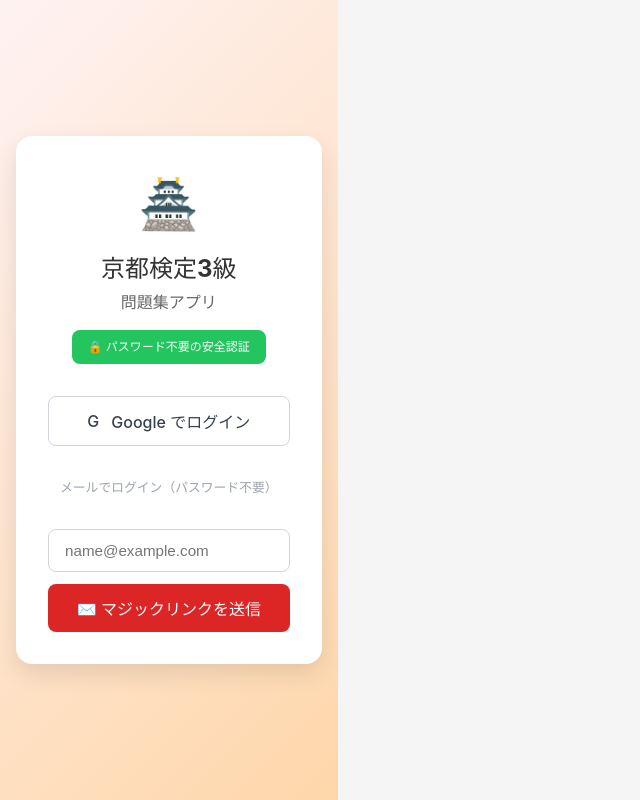
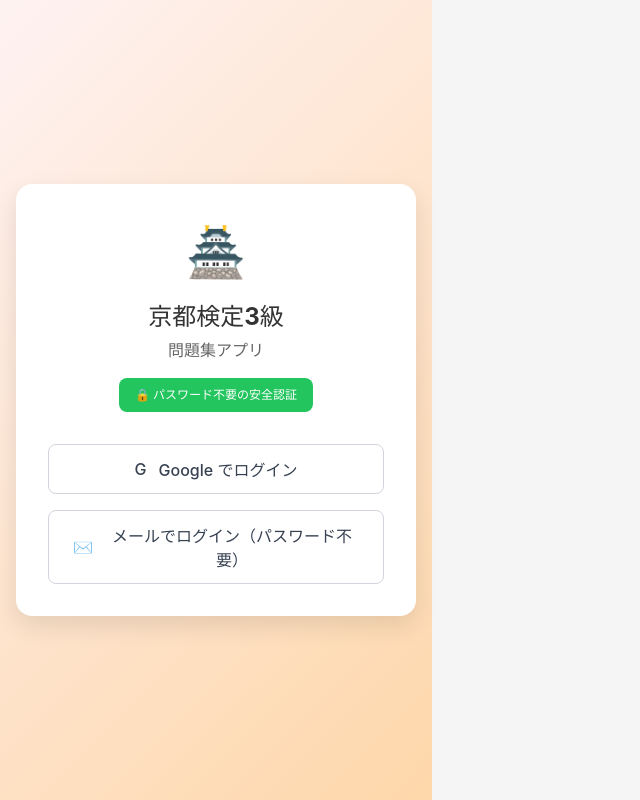
Before and after one commit to himanande/vitejs-vite-qryx7jq1, a React (Vite) app: page / in a window 1280 px wide. Shown: the whole page, without its empty margins (0-640 px from the left). Built offline with nearby package versions, Linux system fonts and the light colour scheme.

Commit message:
style & feat: メールログインボタンをGoogleボタンと同等の統一デザインへ改修、管理画面を管理者ユーザー限定表示へ制御

```diff
--- a/src/App.css
+++ b/src/App.css
@@ -103,6 +103,16 @@ body {
 }
 
 .btn-google:hover {
+  background: #f9fafb;
+}
+
+.btn-email {
+  background: white;
+  border: 1px solid #d1d5db;
+  color: #374151;
+}
+
+.btn-email:hover {
   background: #f9fafb;
 }
 
--- a/src/App.tsx
+++ b/src/App.tsx
@@ -69,6 +69,7 @@ function App() {
 
   // 認証用 State (Supabase Auth)
   const [emailInput, setEmailInput] = useState('');
+  const [showEmailForm, setShowEmailForm] = useState(false);
   const [magicLinkSent, setMagicLinkSent] = useState(false);
   const [authError, setAuthError] = useState<string | null>(null);
 
@@ -391,12 +392,15 @@ function App() {
         ]);
       }
 
+      let isAdmin = profile?.is_admin || authUser.email?.includes('admin') || authUser.email?.includes('ikeda') || false;
+
       setUser({
         id: authUser.id,
         email: authUser.email,
         name: displayName,
         provider: authUser.app_metadata?.provider || 'email',
         isPremium: isPremium,
+        isAdmin: isAdmin,
       });
 
       setCurrentView('dashboard');
@@ -637,11 +641,20 @@ function App() {
                 Google でログイン
               </button>
 
-              <div className="auth-divider">
-                <span>メールでログイン（パスワード不要）</span>
-              </div>
-
-              <form onSubmit={handleMagicLinkLogin} className="magic-link-form">
+              {!showEmailForm ? (
+                <button
+                  onClick={() => setShowEmailForm(true)}
+                  disabled={loading}
+                  className="btn btn-email"
+                >
+                  <span>✉️</span>
+                  メールでログイン（パスワード不要）
+                </button>
+              ) : (
+                <form onSubmit={handleMagicLinkLogin} className="magic-link-form" style={{ marginTop: '0.5rem' }}>
+                  <label style={{ fontSize: '0.85rem', color: '#4b5563', textAlign: 'left', fontWeight: 'bold' }}>
+                    ✉️ メールアドレス（パスワード不要）
+                  </label>
                   <input
                     type="email"
                     placeholder="name@example.com"
@@ -650,16 +663,28 @@ function App() {
                     disabled={loading}
                     className="email-input"
                     required
+                    autoFocus
                   />
+                  <div style={{ display: 'flex', gap: '0.5rem' }}>
+                    <button
+                      type="button"
+                      onClick={() => setShowEmailForm(false)}
+                      className="btn btn-secondary"
+                      style={{ width: '35%' }}
+                    >
+                      キャンセル
+                    </button>
                     <button
                       type="submit"
                       disabled={loading || !emailInput}
                       className="btn btn-primary"
-                  style={{ width: '100%' }}
-                >
-                  {loading ? '送信中...' : '✉️ マジックリンクを送信'}
-                </button>
+                      style={{ width: '65%' }}
+                    >
+                      {loading ? '送信中...' : 'メール送信 →'}
+                    </button>
+                  </div>
                 </form>
+              )}
             </div>
           )}
         </div>
@@ -823,16 +848,18 @@ function App() {
                   <span className="premium-badge">プレミアム</span>
                 )}
               </div>
+              {user?.isAdmin && (
                 <button
                   onClick={async () => {
                     setCurrentView('admin');
                     await loadAdminStats();
                   }}
                   className="btn btn-secondary"
-                style={{ fontSize: '0.85rem', padding: '0.4rem 0.8rem' }}
+                  style={{ fontSize: '0.85rem', padding: '0.4rem 0.8rem', background: '#4f46e5', color: 'white', borderColor: '#4338ca' }}
                 >
                   ⚙️ 管理画面
                 </button>
+              )}
               <button onClick={handleLogout} className="logout-btn">
                 <LogOut size={20} />
               </button>
```
Lines whose indentation alone changed are shown as unchanged.
